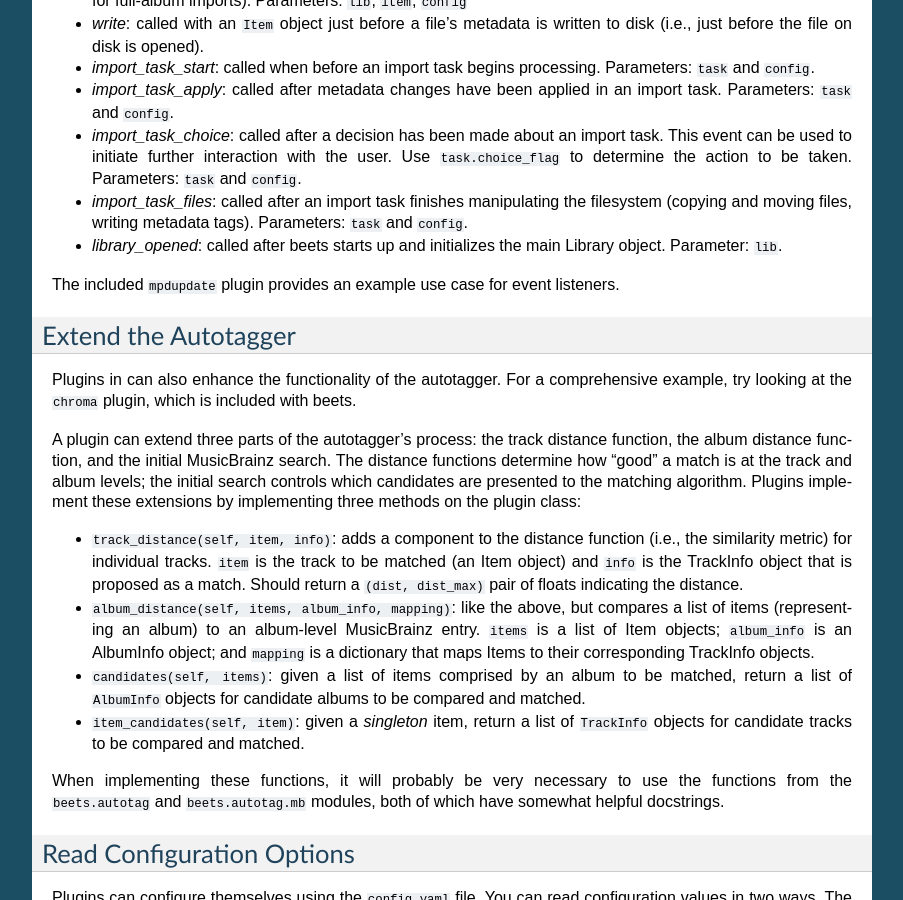
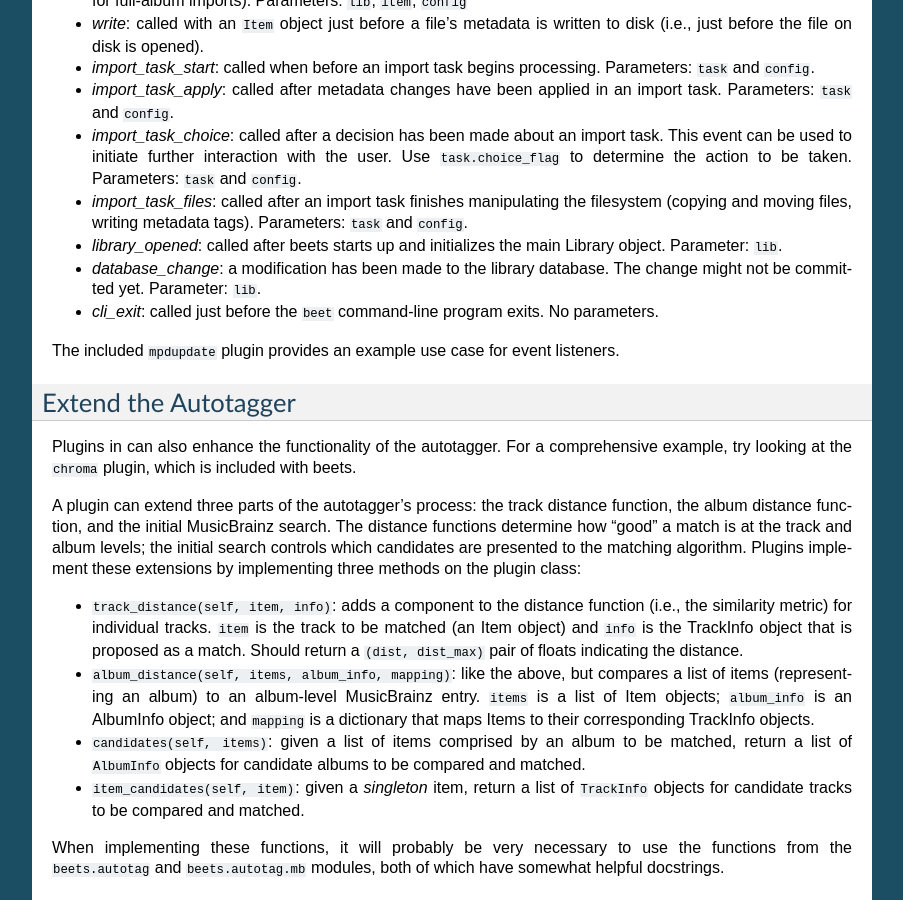
Before and after one commit to google-code-export/beets, a Sphinx documentation site: the page built from docs/plugins/writing.rst, in a window 1280 px wide and 900 px high, scrolled down 1823 px. Shown: the whole window, without its empty margins (198-1101 px from the left). Built offline with Sphinx 7.4.7, drawn with Linux system fonts in a browser that asks for light colours.

Commit message:
docs for new plugin events (#79)

```diff
--- a/docs/changelog.rst
+++ b/docs/changelog.rst
@@ -3,6 +3,9 @@ Changelog
 
 1.1b2 (in development)
 ----------------------
+
+* Two new plugin events were added: *database_change* and *cli_exit*. Thanks to
+  Dang Mai Hai.
 
 1.1b1 (January 29, 2013)
 ------------------------
--- a/docs/plugins/writing.rst
+++ b/docs/plugins/writing.rst
@@ -147,6 +147,12 @@ currently available are:
 
 * *library_opened*: called after beets starts up and initializes the main
   Library object. Parameter: ``lib``.
+
+* *database_change*: a modification has been made to the library database. The
+  change might not be committed yet. Parameter: ``lib``.
+
+* *cli_exit*: called just before the ``beet`` command-line program exits. No
+  parameters.
 
 The included ``mpdupdate`` plugin provides an example use case for event listeners.
 
```
